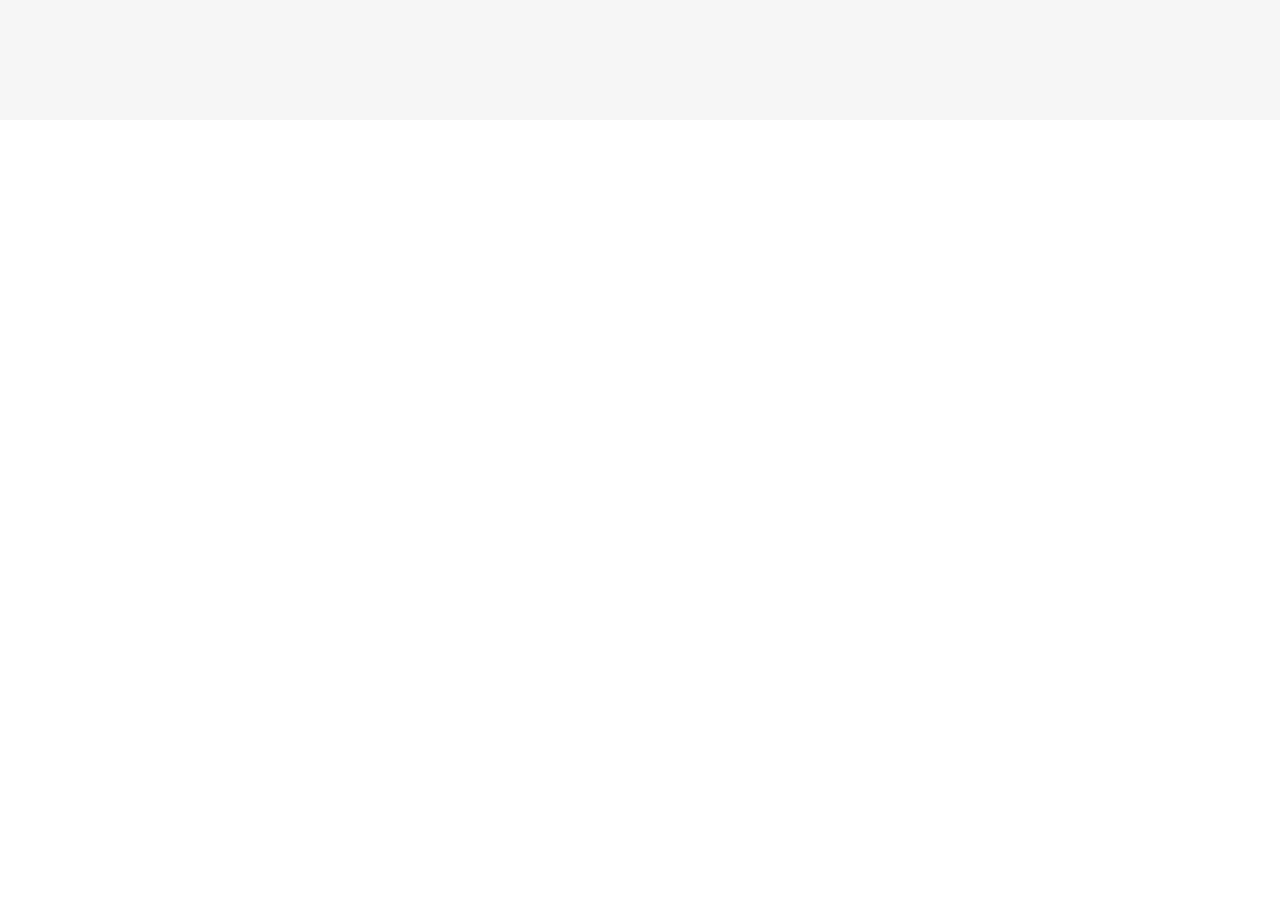
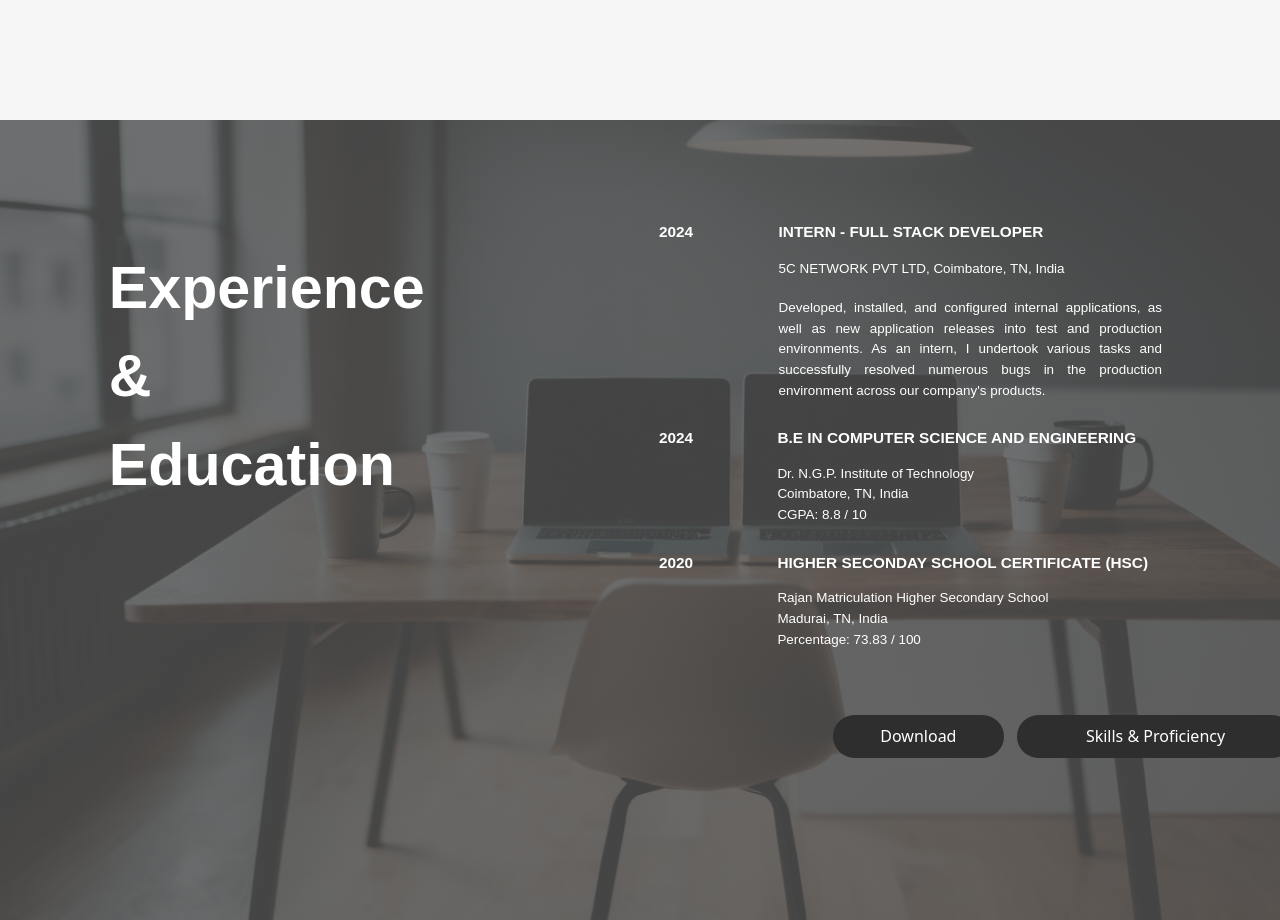
Before and after one commit to suprajasribalaji/Portfolio-Nextjs, a Next.js app: page /Dashboard in a window 1280 px wide. Shown: the part 1480-2400 px from the top of the page. Before the commit the page ends 1600 px from the top, so only its background shows below. Built offline with nearby package versions, Linux system fonts and the light colour scheme.

Commit message:
experience&education page completed

```diff
--- a/pages/Dashboard.tsx
+++ b/pages/Dashboard.tsx
@@ -4,6 +4,7 @@ import { ButtonColor, LinearGradientColor, TextColor } from "../styles/theme";
 import BackgroundImage from "../public/images/home-bg-img.jpeg";
 import 'bootstrap/dist/css/bootstrap.min.css';
 import About from "./About";
+import ExperienceAndEducation from "./ExperienceAndEducation";
 
 const Dashboard: NextPage = () => {
     return (
@@ -29,6 +30,7 @@ const Dashboard: NextPage = () => {
                 </Content>
             </DashboardPage>
             <About />
+            <ExperienceAndEducation />
         </Home>
     )
 };
--- /dev/null
+++ b/pages/ExperienceAndEducation.tsx
@@ -0,0 +1,215 @@
+import { NextPage } from "next";
+import styled from "styled-components";
+import { ButtonColor, LinearGradientColor, TextColor } from "../styles/theme";
+import BackgroundImage from "../public/images/expedu-bg-img.jpeg";
+
+const ExperienceAndEducation: NextPage = () => {
+    return (
+        <ExperienceAndEducationPage>
+            <ExperienceAndEducationContent>
+                    <Title>
+                        Experience & Education
+                    </Title>
+                    <Content>
+                        <InternshipExperience>
+                            <InternshipEndYear>
+                                2024
+                            </InternshipEndYear>
+                            <Internship>
+                                <InternshipDesignation>INTERN - FULL STACK DEVELOPER</InternshipDesignation>
+                                <AboutInternship>
+                                    <InternshipAt>
+                                        5C NETWORK PVT LTD, Coimbatore, TN, India
+                                    </InternshipAt>
+                                    <About>
+                                        Developed, installed, and configured internal applications, as well as new application releases into test and production environments.
+                                        As an intern, I undertook various tasks and successfully resolved numerous bugs in the production environment across our company's products.
+                                    </About>
+                                </AboutInternship>
+                            </Internship>
+                        </InternshipExperience>
+                        <UGEducation>
+                            <UGPassedOutYear>
+                                2024
+                            </UGPassedOutYear>
+                            <UG>
+                                <UGBranch>
+                                    B.E IN COMPUTER SCIENCE AND ENGINEERING
+                                </UGBranch>
+                                <AboutUG>
+                                    Dr. N.G.P. Institute of Technology
+                                    <br/>
+                                    Coimbatore, TN, India
+                                    <br/>
+                                    CGPA: 8.8 / 10
+                                </AboutUG>
+                            </UG>
+                        </UGEducation>
+                        <HSCEducation>
+                            <HSCPassedOutYear>
+                                2020
+                            </HSCPassedOutYear>
+                            <HSC>
+                                <HSCBranch>
+                                    HIGHER SECONDAY SCHOOL CERTIFICATE (HSC)
+                                </HSCBranch>
+                                <AboutHSC>
+                                    Rajan Matriculation Higher Secondary School
+                                    <br/>
+                                    Madurai, TN, India
+                                    <br/>
+                                    Percentage: 73.83 / 100
+                                </AboutHSC>
+                            </HSC>
+                        </HSCEducation>
+                    </Content>
+                </ExperienceAndEducationContent>
+                <ActionButton>
+                    <NextPageButton>
+                        <DownloadButton>
+                            <StyledButton type="button" className="btn btn-outline-primary">Download</StyledButton>
+                        </DownloadButton>
+                        <SkillsAndProficiencyButton>
+                            <StyledButton type="button" className="btn btn-outline-primary">Skills & Proficiency</StyledButton>
+                        </SkillsAndProficiencyButton>
+                    </NextPageButton>
+                </ActionButton>
+        </ExperienceAndEducationPage>
+    )
+};
+
+export default ExperienceAndEducation;
+
+const ExperienceAndEducationPage = styled.div`
+    height: 100vh;
+    width: 100%;
+    color: ${TextColor.primaryWhite};
+    background: linear-gradient(0deg, ${LinearGradientColor.expeduLG}, ${LinearGradientColor.expeduLG}),
+    url(${BackgroundImage.src});
+    background-size: cover;
+`;
+
+
+const ExperienceAndEducationContent = styled.div`
+    display: flex;
+    padding-top: 6%;
+    margin-left: 8.5%;
+`;
+
+const Title = styled.div`
+    font-family: "Fira Sans", sans-serif;
+    font-weight: bold;
+    font-size: 370%;
+    margin-top: 4%;
+    margin-right: 10%;
+`;
+
+const Content = styled.div`
+    margin-top: 2%;
+    margin-left: 10%;
+`;
+
+const StyledDivForTwoInnerDiv = styled.div`
+    display: flex;
+`;
+
+const InternshipEndYear = styled.div`
+    font-family: "Public Sans", sans-serif;
+    font-size: 100%;
+    font-weight: 800;
+    font-size: 96%;
+`;
+
+const Internship = styled.div`
+    font-family: "DM Sans", sans-serif;
+    margin-left: 17%;
+`;
+
+const InternshipExperience = styled(StyledDivForTwoInnerDiv)`
+    margin-right: 19%;
+    text-align: justify;
+`;
+
+const InternshipDesignation = styled.div`
+    font-weight: 700;
+    font-size: 96%;
+`;
+
+const AboutInternship = styled.div`
+    font-size: 84%;
+`;
+
+const InternshipAt = styled.div`
+    padding-top: 4%;
+`;
+
+const About = styled.div`
+    padding-top: 5%;
+    line-height: 154%;
+`;
+
+const UGEducation = styled(StyledDivForTwoInnerDiv)`
+    margin-top: 4%;
+    margin-right: 3%;
+`;
+
+const UGPassedOutYear = styled(InternshipEndYear)``;
+
+const UG = styled.div`
+    font-family: "DM Sans", sans-serif;
+    margin-left: 14%;
+`;
+
+const UGBranch = styled(InternshipDesignation)``;
+
+const AboutUG= styled.div`
+    padding-top: 4%;
+    line-height: 154%;
+    font-size: 84%;
+`;
+
+const HSCEducation = styled(StyledDivForTwoInnerDiv)`
+    margin-top: 4%;
+    margin-right: 3%;
+`;
+
+const HSCPassedOutYear = styled(InternshipEndYear)``;
+
+const HSC = styled(UG)``;
+
+const HSCBranch = styled(InternshipDesignation)``;
+
+const AboutHSC = styled(AboutUG)``;
+
+const ActionButton = styled.div`
+    display: flex;
+    flex-direction: column;
+    margin-right: 7%;
+    margin-top: 5%;
+`;
+
+const NextPageButton = styled.div`
+    display: flex;
+    flex-direction: row;
+`;
+
+const StyledButton = styled.button`
+  background-color: ${ButtonColor.backgroundColor};
+  border: none;
+  color: ${TextColor.primaryWhite};
+  &&&:hover {
+    background-color: ${ButtonColor.backgroundColor};
+    color: ${TextColor.lightWhite};
+  }
+  border-radius: 1.4em;
+  width: 170%;
+  height: 120%;
+`;
+
+const DownloadButton = styled.div`
+  margin-right: 7%;
+  margin-left: 70%;
+
+`;
+
+const SkillsAndProficiencyButton = styled.div``;
```
Also changed, not shown: public/images/expedu-bg-img.jpeg (added).
